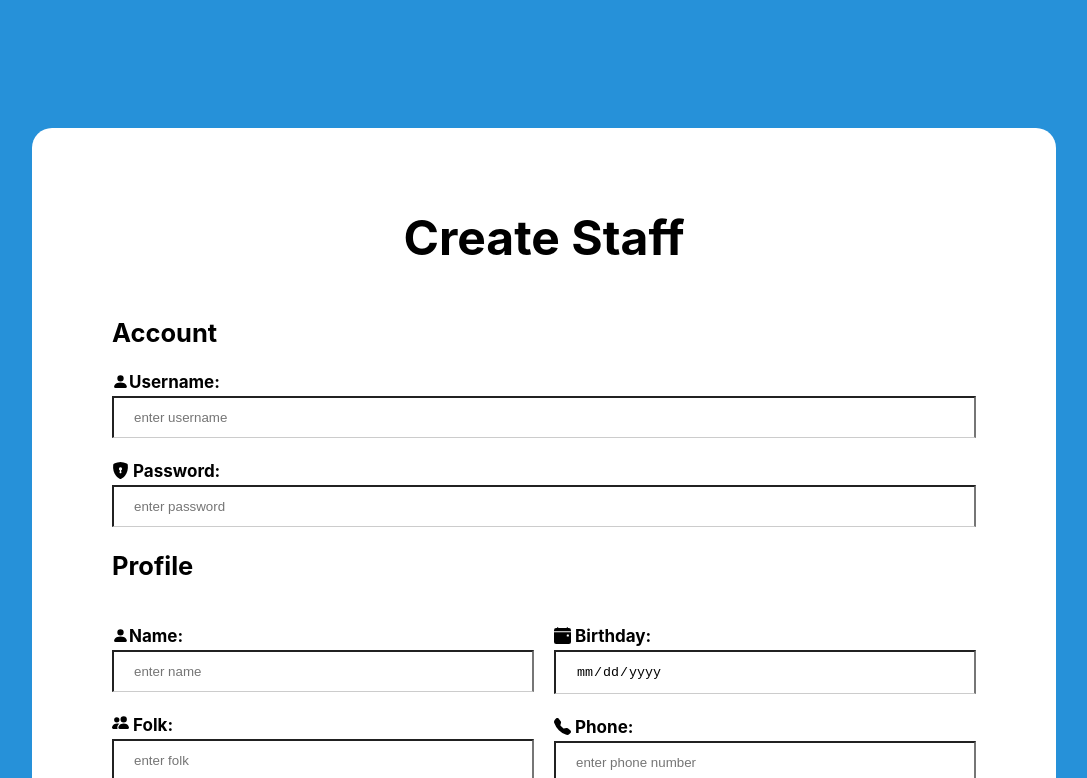
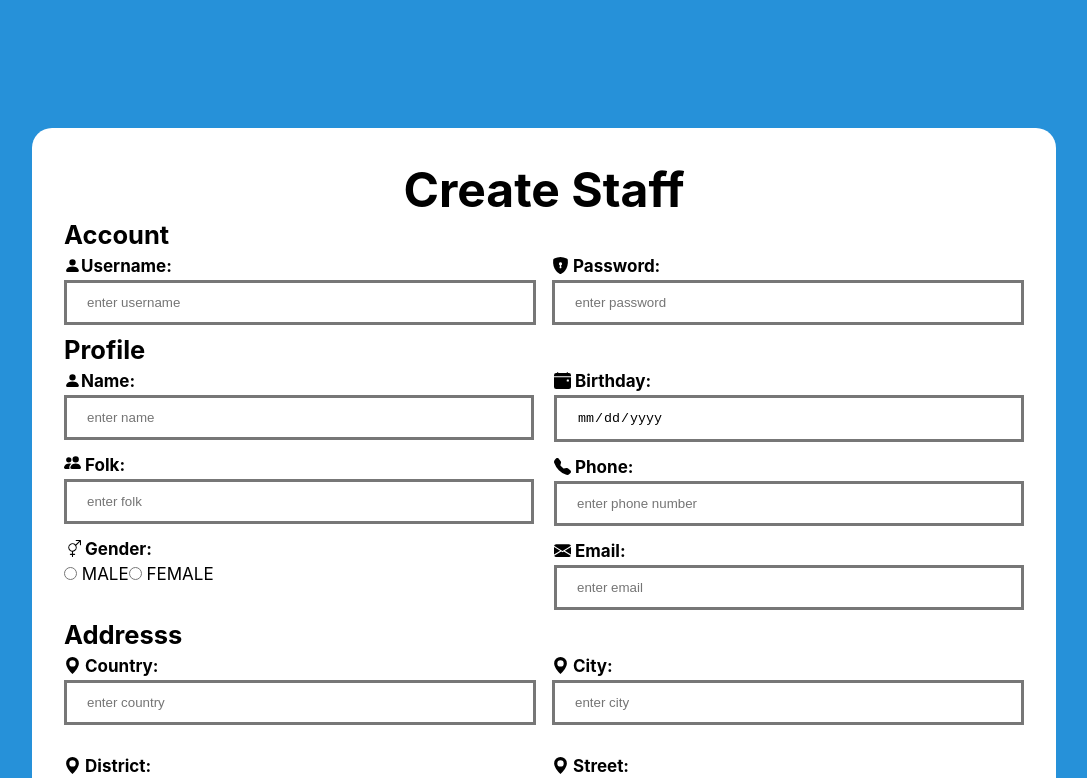
Before and after one commit to Tskiser/Quannie, a React (Create React App) app in the folder InsuranceCard/demofrontend/: page /create-staff in a window 1280 px wide. Shown: the top 778 px of the page, without its empty margins (96-1183 px from the left). Built offline with nearby package versions, Linux system fonts and the light colour scheme.

Commit message:
REDESIGN

```diff
--- a/InsuranceCard/demofrontend/src/styles/createStaff.scss
+++ b/InsuranceCard/demofrontend/src/styles/createStaff.scss
@@ -1,3 +1,21 @@
+.grid {
+  display: grid;
+  gap: 1rem;
+}
+
+.grid-cols-2 {
+  grid-template-columns: 1fr 1fr;
+}
+
+h4 {
+  padding: 5px 0;
+}
+
+* {
+  margin: 0;
+  padding: 0;
+}
+
 .container-create-staff {
   font-size: 17px;
   background-color: #2691d9;
@@ -16,7 +34,7 @@
 
 .main-create-staff {
   background-color: #fff;
-    padding: 80px;
+  padding: 2rem;
   border-radius: 20px;
 }
 
@@ -28,12 +46,12 @@
   padding-right: 20px;
 }
 
-.container-create-staff input:not([type=radio]) {
+.container-create-staff input:not([type="radio"]) {
   padding: 12px 20px;
   margin: 4px 0;
   display: flex;
   width: 100%;
-    border-bottom: 1px solid #ccc;
+  border: 3px solid #777;
   box-sizing: border-box;
 }
 
@@ -43,7 +61,7 @@
 
 .btn-create-staff {
   display: flex;
-    margin-top: 70px;
+  margin-top: 20px;
   justify-content: space-around;
 }
 
@@ -66,7 +84,7 @@
 .btn-create-staff button:hover {
   background-color: #2691d9;
   opacity: 0.8;
-    transition: .5s;
+  transition: 0.5s;
 }
 
 input::-webkit-outer-spin-button,
@@ -81,5 +99,4 @@ input::-webkit-inner-spin-button {
 .container-create-staff h1 {
   font-size: xxx-large;
   text-align: center;
-    margin-bottom: 50px;
 }
--- a/InsuranceCard/demofrontend/src/views/CreateStaff.js
+++ b/InsuranceCard/demofrontend/src/views/CreateStaff.js
@@ -43,6 +43,7 @@ const CreateStaff = () => {
           <h1>Create Staff</h1>
           <div className="Account">
             <h2>Account</h2>
+            <div className="grid grid-cols-2">
               <h4>
                 <BsFillPersonFill className="icon" />
                 Username:{" "}
@@ -71,6 +72,7 @@ const CreateStaff = () => {
                   }}
                 />
               </h4>
+            </div>
           </div>
           <div className="Profile">
             <h2>Profile</h2>
@@ -170,13 +172,17 @@ const CreateStaff = () => {
           </div>
           <div className="Address">
             <h2>Addresss</h2>
+            <div className="grid grid-cols-2">
               <h4>
                 <BsGeoAltFill className="icon" /> Country:{" "}
                 <input
                   placeholder="enter country"
                   value={addressStaff.country}
                   onChange={(e) => {
-                  setAddressStaff({ ...addressStaff, country: e.target.value });
+                    setAddressStaff({
+                      ...addressStaff,
+                      country: e.target.value,
+                    });
                   }}
                 />
               </h4>
@@ -209,10 +215,14 @@ const CreateStaff = () => {
                   placeholder="enter street"
                   value={addressStaff.street}
                   onChange={(e) => {
-                  setAddressStaff({ ...addressStaff, street: e.target.value });
+                    setAddressStaff({
+                      ...addressStaff,
+                      street: e.target.value,
+                    });
                   }}
                 />
               </h4>
+            </div>
           </div>
           <div className="btn-create-staff">
             <button>Create</button>
```
Lines whose indentation alone changed are shown as unchanged.
